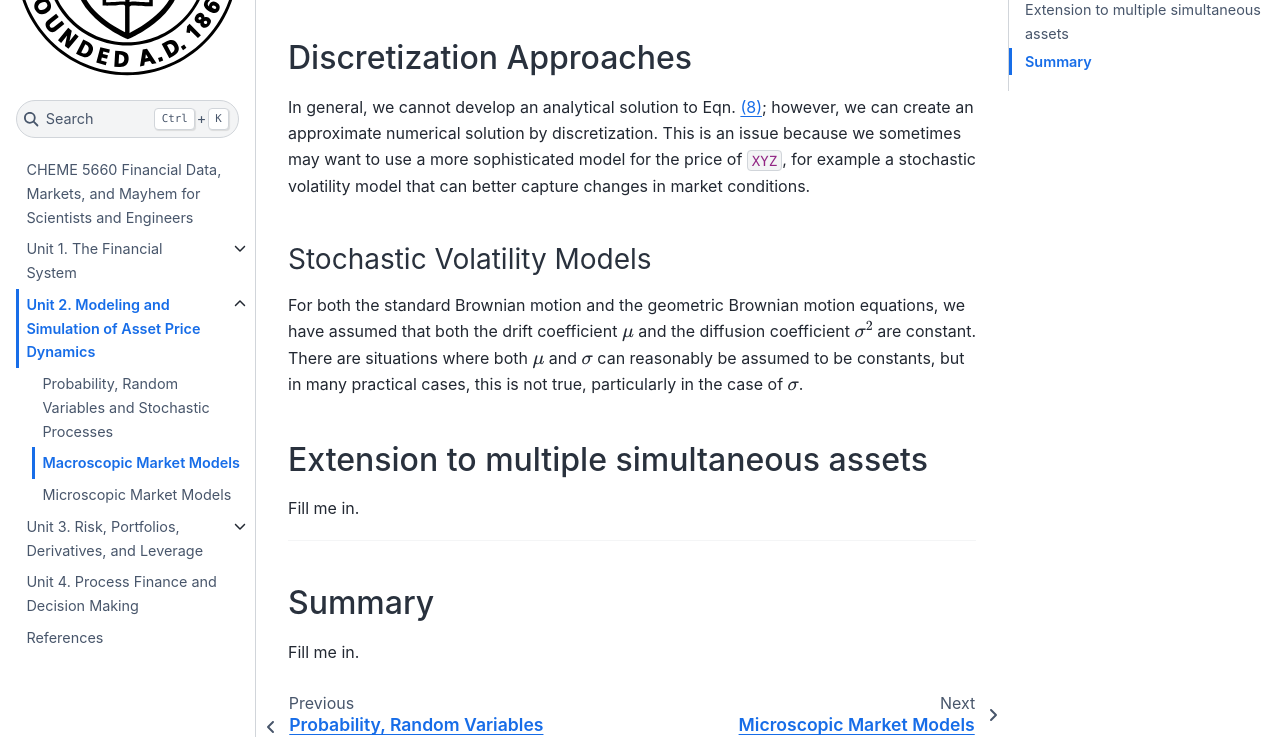
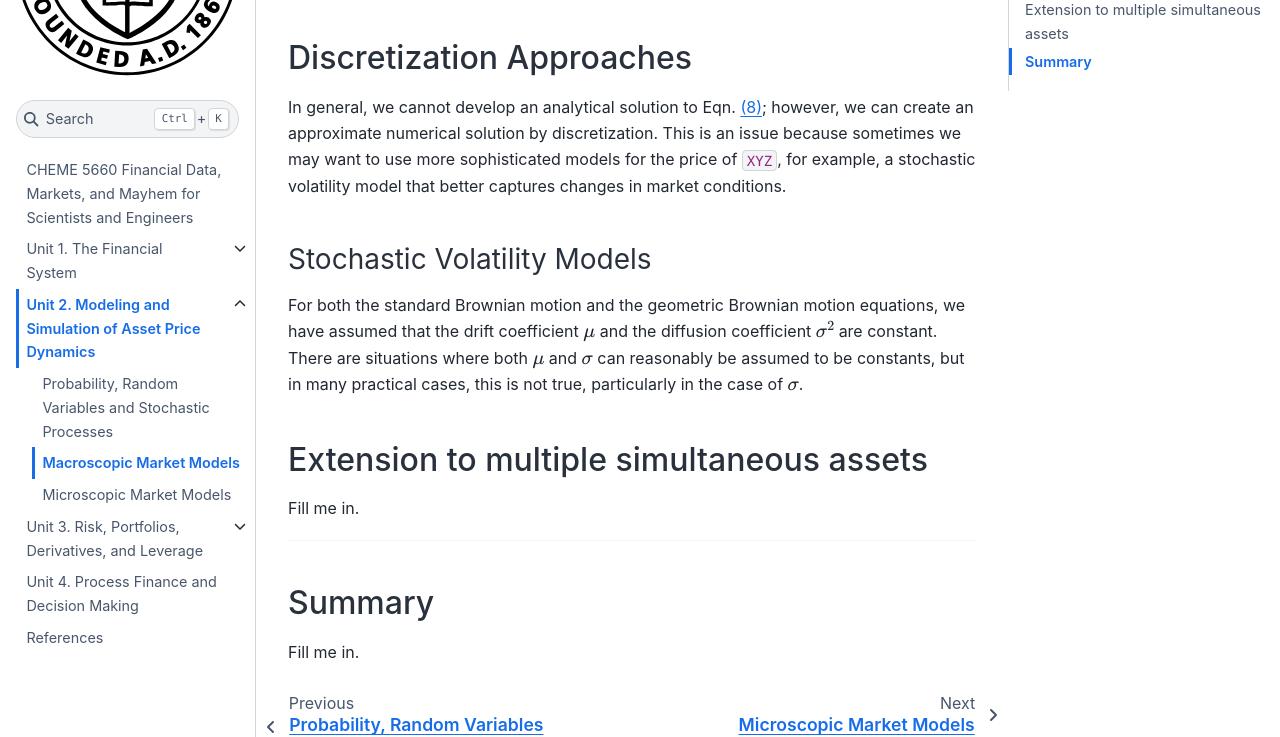
Before and after one commit to varnerlab/CHEME-5660-Markets-Mayhem-Book, a Jupyter Book: the page built from chapter-2-dir/stochastic-differential-equations.md, in a window 1280 px wide and 900 px high, scrolled down 4632 px, cut to the strip 163-900 px from the top of the window. Built offline with Jupyter Book 1.0.4 settings and Sphinx 7.4.7 and the Sphinx Book theme 1.1.4, drawn with Linux system fonts in a browser that asks for light colours; cross-references to code outside the pages are shown as plain code.

Commit message:
Update stochastic-differential-equations.md
working on models

```diff
--- a/chapter-2-dir/stochastic-differential-equations.md
+++ b/chapter-2-dir/stochastic-differential-equations.md
@@ -222,10 +222,10 @@ source: [live Pluto notebook](https://github.com/varnerlab/CHEME-5660-Markets-Ma
 
 (content:references:discretization)=
 ## Discretization Approaches
-In general, we cannot develop an analytical solution to Eqn. {eq}`eq-ito-process`; however, we can create an approximate numerical solution by discretization. This is an issue because we sometimes may want to use a more sophisticated model for the price of `XYZ`, for example a stochastic volatility model that can better capture changes in market conditions.
+In general, we cannot develop an analytical solution to Eqn. {eq}`eq-ito-process`; however, we can create an approximate numerical solution by discretization. This is an issue because sometimes we may want to use more sophisticated models for the price of `XYZ`, for example, a stochastic volatility model that better captures changes in market conditions.
 
 ### Stochastic Volatility Models
-For both the standard Brownian motion and the geometric Brownian motion equations, we have assumed that both the drift coefficient $\mu$ and the diffusion coefficient $\sigma^{2}$ are constant. There are situations where both $\mu$ and $\sigma$ can reasonably be assumed to be constants, but in many practical cases, this is not true, particularly in the case of $\sigma$.
+For both the standard Brownian motion and the geometric Brownian motion equations, we have assumed that the drift coefficient $\mu$ and the diffusion coefficient $\sigma^{2}$ are constant. There are situations where both $\mu$ and $\sigma$ can reasonably be assumed to be constants, but in many practical cases, this is not true, particularly in the case of $\sigma$.
 
 ## Extension to multiple simultaneous assets
 Fill me in.
```
Also changed, not shown: other parts of chapter-2-dir/stochastic-differential-equations.md (+1 -1 lines).
